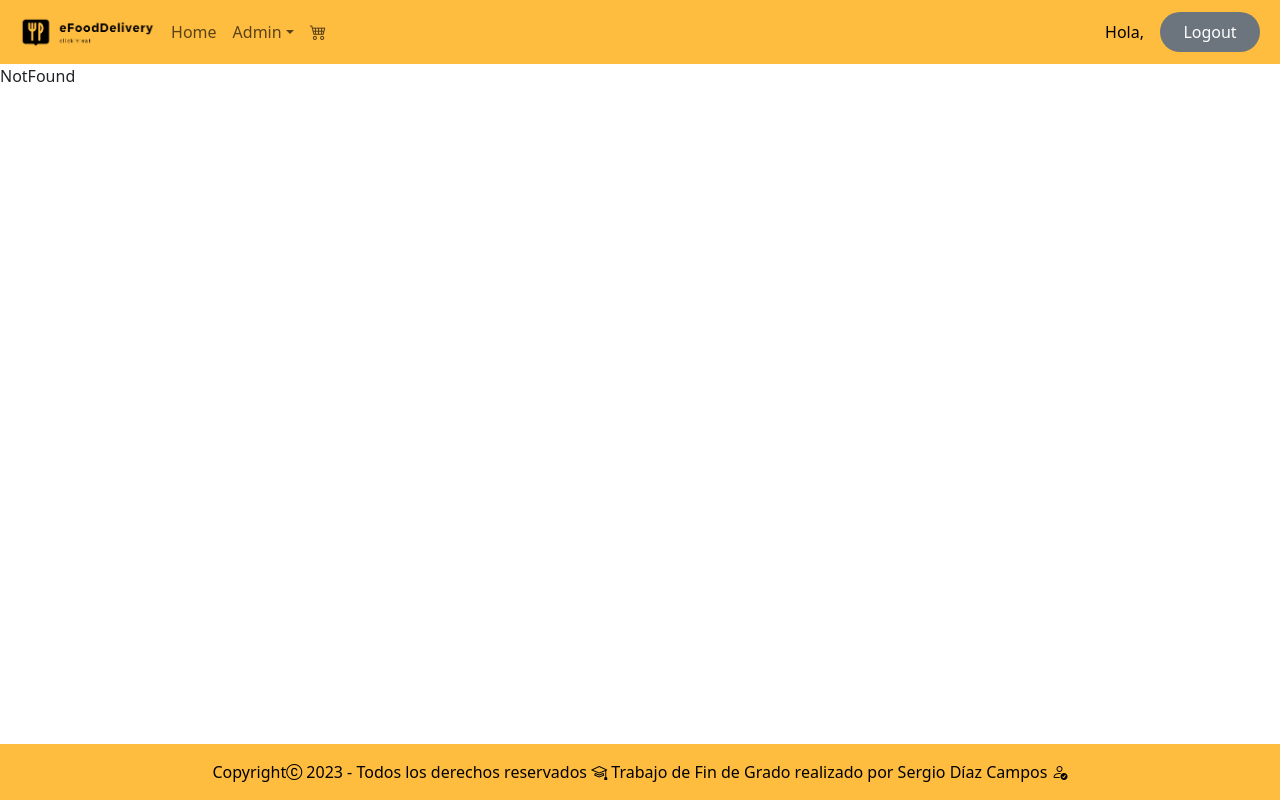
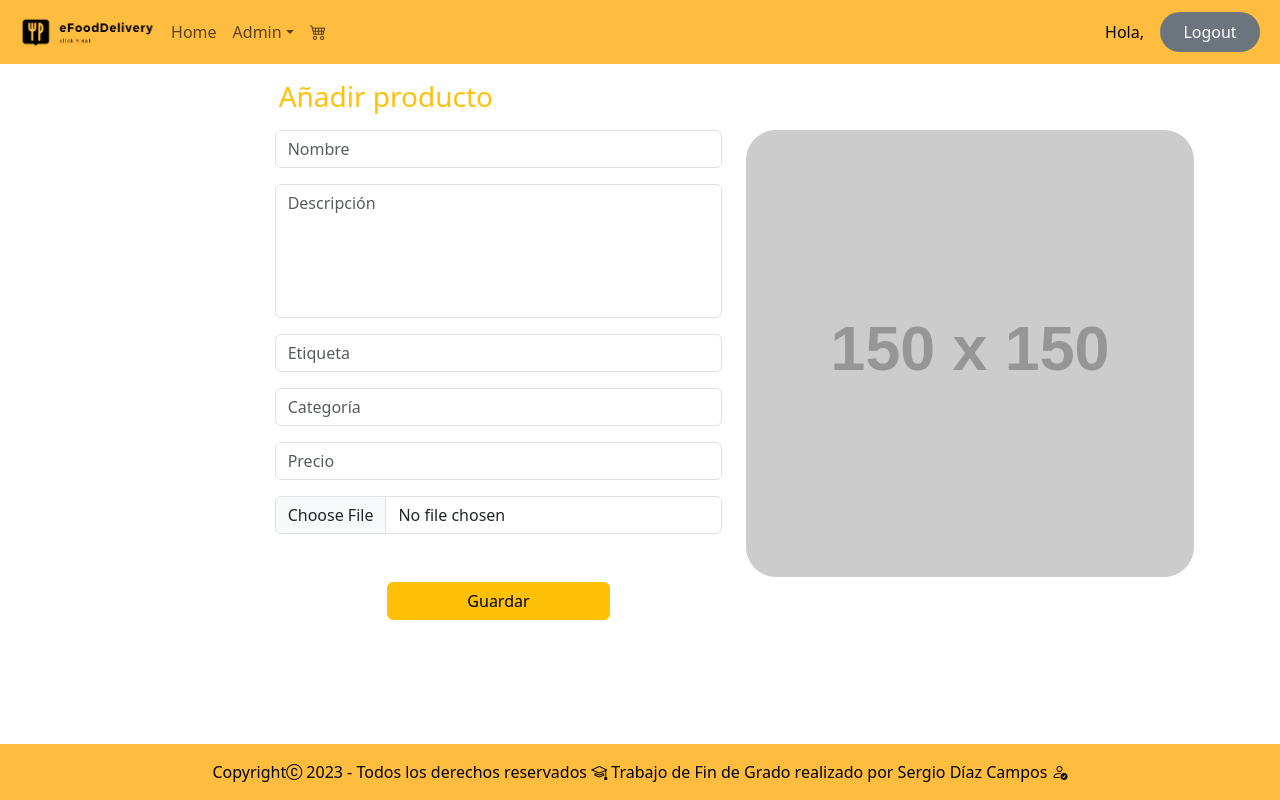
Before and after one commit to Royal6969/eFoodDelivery-Website, a React (Create React App) app: page /product/ProductForm in a window 1280 px wide. Built offline with nearby package versions, Linux system fonts and the light colour scheme; no server answers; sample sign-in values are in the browser's storage.

Commit message:
creating ProductForm page and reusing InputHelperMethod

```diff
--- a/src/app/App.tsx
+++ b/src/app/App.tsx
@@ -23,7 +23,8 @@ import {
   Register,
   OrderDetails,
   AllUsersOrders,
-  AdminProductsList
+  AdminProductsList,
+  ProductForm
 } from '../pages';
 
 
@@ -92,6 +93,8 @@ function App() {
             <Route path='/order/AllUsersOrders' element={<AllUsersOrders />}></Route>
             <Route path='/order/OrderDetails/:orderId' element={<OrderDetails />}></Route>
             <Route path='/product/AdminProductsList' element={<AdminProductsList />}></Route>
+            <Route path='/product/ProductForm' element={<ProductForm />}></Route>
+            <Route path='/product/ProductForm/:productId' element={<ProductForm />}></Route>
 
             <Route path='/AuthCustomerTest' element={<AuthCustomerTest />}></Route>
             <Route path='/AuthAdminTest' element={<AuthAdminTest />}></Route>
--- a/src/helperMethods/InputHelper.ts
+++ b/src/helperMethods/InputHelper.ts
@@ -5,7 +5,7 @@ import React from 'react'
 // if you remember in the onChange(), we used to pass that event
 // also when a form submit, we pass that event and we say preventDefault() to avoid submitting that form
 // so here, first we can get that event, and next we can get a data
-const InputHelper = (event: React.ChangeEvent<HTMLInputElement | HTMLSelectElement>, data: any) => { // so that way our change event will be functional for the input elements
+const InputHelper = (event: React.ChangeEvent<HTMLInputElement | HTMLSelectElement | HTMLTextAreaElement>, data: any) => { // so that way our change event will be functional for the input elements
   // first we want to spread out the data that we receive here
   const tempData: any = { ...data }; // destructuring technique
 
--- a/src/pages/index.ts
+++ b/src/pages/index.ts
@@ -13,6 +13,7 @@ import UserOrders from "./order/UserOrders";
 import OrderDetails from "./order/OrderDetails";
 import AllUsersOrders from "./order/AllUsersOrders";
 import AdminProductsList from "./product/AdminProductsList";
+import ProductForm from "./product/ProductForm";
 
 
 export {
@@ -30,5 +31,6 @@ export {
   UserOrders,
   OrderDetails,
   AllUsersOrders,
-  AdminProductsList
+  AdminProductsList,
+  ProductForm
 }
--- a/src/pages/order/AllUsersOrders.tsx
+++ b/src/pages/order/AllUsersOrders.tsx
@@ -1,7 +1,5 @@
 import React from 'react'
-import { checkCustomerAuth } from '../../HOC'
-import { useSelector } from 'react-redux';
-import { RootState } from '../../store/redux/ReduxStorage';
+import { checkAdminAuth } from '../../HOC';
 import { useGetOrdersFromUserQuery } from '../../APIs/OrderAPI';
 import { OrdersList } from '../../components/view/orders';
 import { BigLoader } from '../../components/view/common';
@@ -30,4 +28,4 @@ function AllUsersOrders() {
 }
 
 
-export default checkCustomerAuth(AllUsersOrders)
+export default checkAdminAuth(AllUsersOrders)
--- a/src/pages/product/AdminProductsList.tsx
+++ b/src/pages/product/AdminProductsList.tsx
@@ -2,11 +2,15 @@ import React from 'react'
 import { useGetProductsQuery } from '../../APIs/ProductAPI';
 import { BigLoader } from '../../components/view/common';
 import { ProductInterface } from '../../interfaces';
+import { checkAdminAuth } from '../../HOC';
+import { useNavigate } from 'react-router-dom';
 
 
 function AdminProductsList() {
   // copied/pasted from same functionality in ProductsList component
   const { data, isLoading } = useGetProductsQuery(null);
+  // to go to ProductForm page we need the useNavigate() hook
+  const navigate = useNavigate();
 
 
   return (
@@ -16,41 +20,46 @@ function AdminProductsList() {
       )}
 
       {!isLoading && (
-        <div className="table p-5">
-          <div className="d-flex align-items-center justify-content-between">
-            <h1 className="text-warning">Listado de productos</h1>
-            <button className="btn btn-info">Nuevo producto</button>
+        <div className='table p-5'>
+          <div className='d-flex align-items-center justify-content-between'>
+            <h1 className='text-warning'>Listado de productos</h1>
+            <button
+              className='btn btn-info'
+              onClick={() => navigate('/product/ProductForm')}
+            >
+              Nuevo producto
+            </button>
           </div>
 
-          <div className="p-2">
-            <div className="row border">
-              <div className="col-1">Imagen</div>
-              <div className="col-1">ID</div>
-              <div className="col-2">Nombre</div>
-              <div className="col-2">Categoría</div>
-              <div className="col-1">Precio</div>
-              <div className="col-2">Etiqueta</div>
-              <div className="col-3">Accciones</div>
+          <div className='p-2'>
+            <div className='row border'>
+              <div className='col-1'>Imagen</div>
+              <div className='col-1'>ID</div>
+              <div className='col-2'>Nombre</div>
+              <div className='col-2'>Categoría</div>
+              <div className='col-1'>Precio</div>
+              <div className='col-2'>Etiqueta</div>
+              <div className='col-3'>Accciones</div>
             </div>
 
             {data.result.map(
               (product: ProductInterface) => {
                 return (
-                  <div className="row border" key={product.id}>
-                    <div className="col-1">
-                      <img style={{ width: "100%", maxWidth: "120px" }} src={product.image} alt='' />
+                  <div className='row border' key={product.id}>
+                    <div className='col-1'>
+                      <img style={{ width: '100%', maxWidth: '120px' }} src={product.image} alt='' />
                     </div>
-                    <div className="col-1">{product.id}</div>
-                    <div className="col-2">{product.name}</div>
-                    <div className="col-2">{product.category}</div>
-                    <div className="col-1">{product.price}€</div>
-                    <div className="col-2">{product.tag}</div>
-                    <div className="col-3">
-                      <button className="btn btn-warning">
-                        <i className="bi bi-pencil-fill"></i>
+                    <div className='col-1'>{product.id}</div>
+                    <div className='col-2'>{product.name}</div>
+                    <div className='col-2'>{product.category}</div>
+                    <div className='col-1'>{product.price}€</div>
+                    <div className='col-2'>{product.tag}</div>
+                    <div className='col-3'>
+                      <button className='btn btn-warning'>
+                        <i className='bi bi-pencil-fill' onClick={() => navigate('/product/ProductForm/' + product.id)}></i>
                       </button>
-                      <button className="btn btn-danger mx-2">
-                        <i className="bi bi-trash-fill"></i>
+                      <button className='btn btn-danger mx-2'>
+                        <i className='bi bi-trash-fill'></i>
                       </button>
                     </div>
                   </div>
@@ -66,4 +75,4 @@ function AdminProductsList() {
 }
 
 
-export default AdminProductsList
+export default checkAdminAuth(AdminProductsList)
--- /dev/null
+++ b/src/pages/product/ProductForm.tsx
@@ -0,0 +1,104 @@
+import React, { useState } from 'react'
+import { checkAdminAuth } from '../../HOC'
+import { InputHelper } from '../../helperMethods';
+
+
+function ProductForm() {
+  // useState for the input fields to create/edit a product... copied/paste from Register.tsx
+  const [productInputs, setProductInputs] = useState({
+    name: '',
+    description: '',
+    tag: '',
+    category: '',
+    price: ''
+  });
+
+  // now we have to use our helper method called InputHandler... copied/pasted from Register.tsx
+  const handleProductInputs = (event: React.ChangeEvent<HTMLInputElement | HTMLSelectElement | HTMLTextAreaElement>) => {
+    const tempData = InputHelper(event, productInputs);
+    setProductInputs(tempData);
+  }
+
+  return (
+    <div className='container p-3'>
+      <h3 className='offset-2 px-2 text-warning'>Añadir producto</h3>
+
+      <form method='post' encType='multipart/form-data'>
+        <div className='row mt-3'>
+          <div className='col-md-5 offset-2'>
+            <input
+              type='text'
+              className='form-control'
+              placeholder='Nombre'
+              required
+              name='name'
+              value={productInputs.name}
+              onChange={handleProductInputs}
+            />
+
+            <textarea
+            style={{ resize: 'none' }}
+              className='form-control mt-3'
+              placeholder='Descripción'
+              rows={5}
+              name='description'
+              value={productInputs.description}
+              onChange={handleProductInputs}
+            ></textarea>
+
+            <input
+              type='text'
+              className='form-control mt-3'
+              placeholder='Etiqueta'
+              name='tag'
+              value={productInputs.tag}
+              onChange={handleProductInputs}
+            />
+
+            <input
+              type='text'
+              className='form-control mt-3'
+              placeholder='Categoría'
+              name='category'
+              value={productInputs.category}
+              onChange={handleProductInputs}
+            />
+
+            <input
+              type='number'
+              className='form-control mt-3'
+              required
+              placeholder='Precio'
+              name='price'
+              value={productInputs.price}
+              onChange={handleProductInputs}
+            />
+
+            <input type='file' className='form-control mt-3' />
+
+            <div className='text-center'>
+              <button
+                style={{ width: '50%' }}
+                className='btn btn-warning mt-5'
+                type='submit'
+              >
+                Guardar
+              </button>
+            </div>
+          </div>
+
+          <div className='col-md-5 text-center'>
+            <img
+              style={{ width: '100%', borderRadius: '30px' }}
+              src='https://via.placeholder.com/150'
+              alt=''
+            />
+          </div>
+        </div>
+      </form>
+    </div>
+  )
+}
+
+
+export default checkAdminAuth(ProductForm)
```
Also changed, not shown: img/78.png (added), 1 other file (tests, documents, lock files or other folders).
